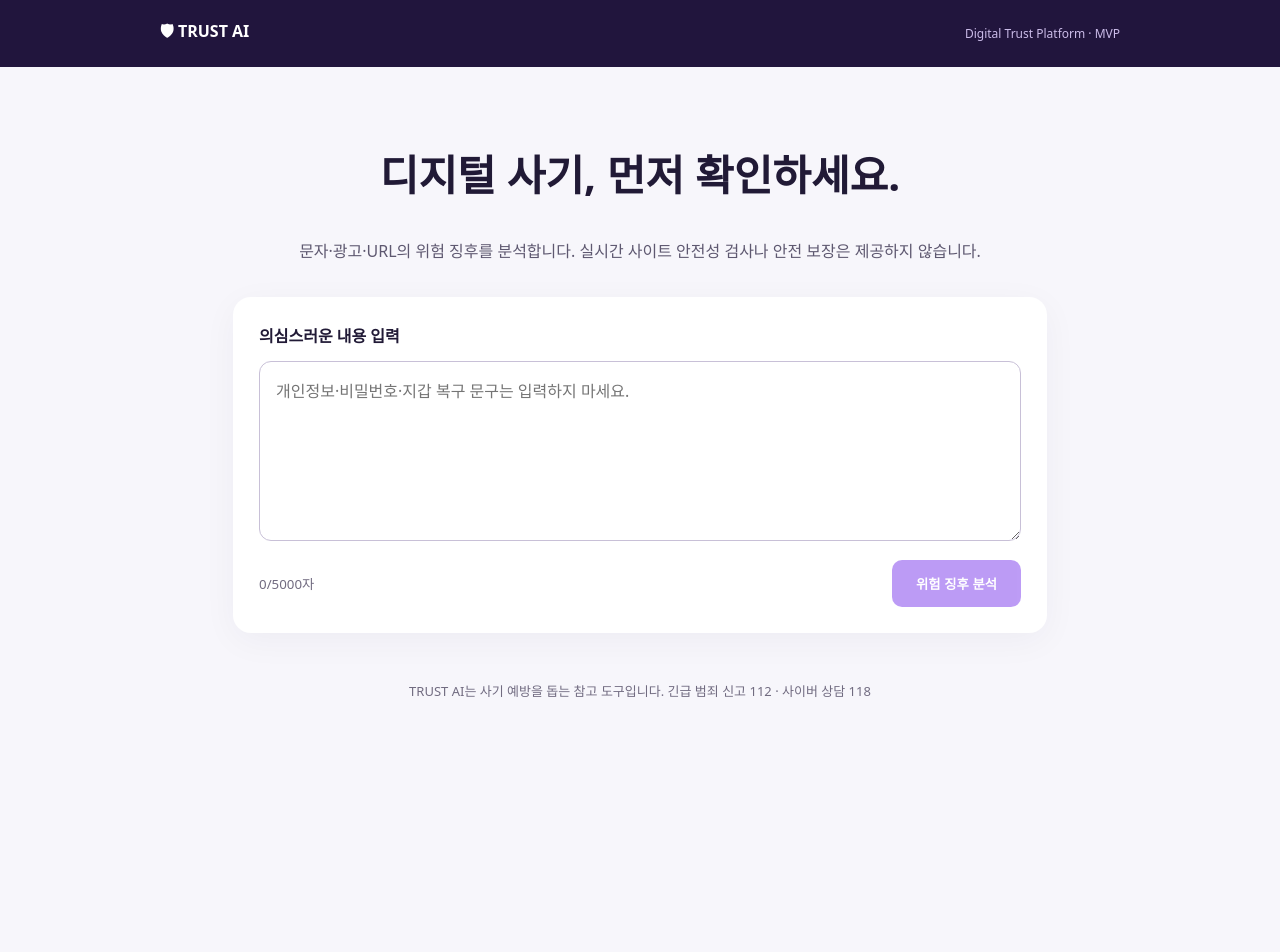
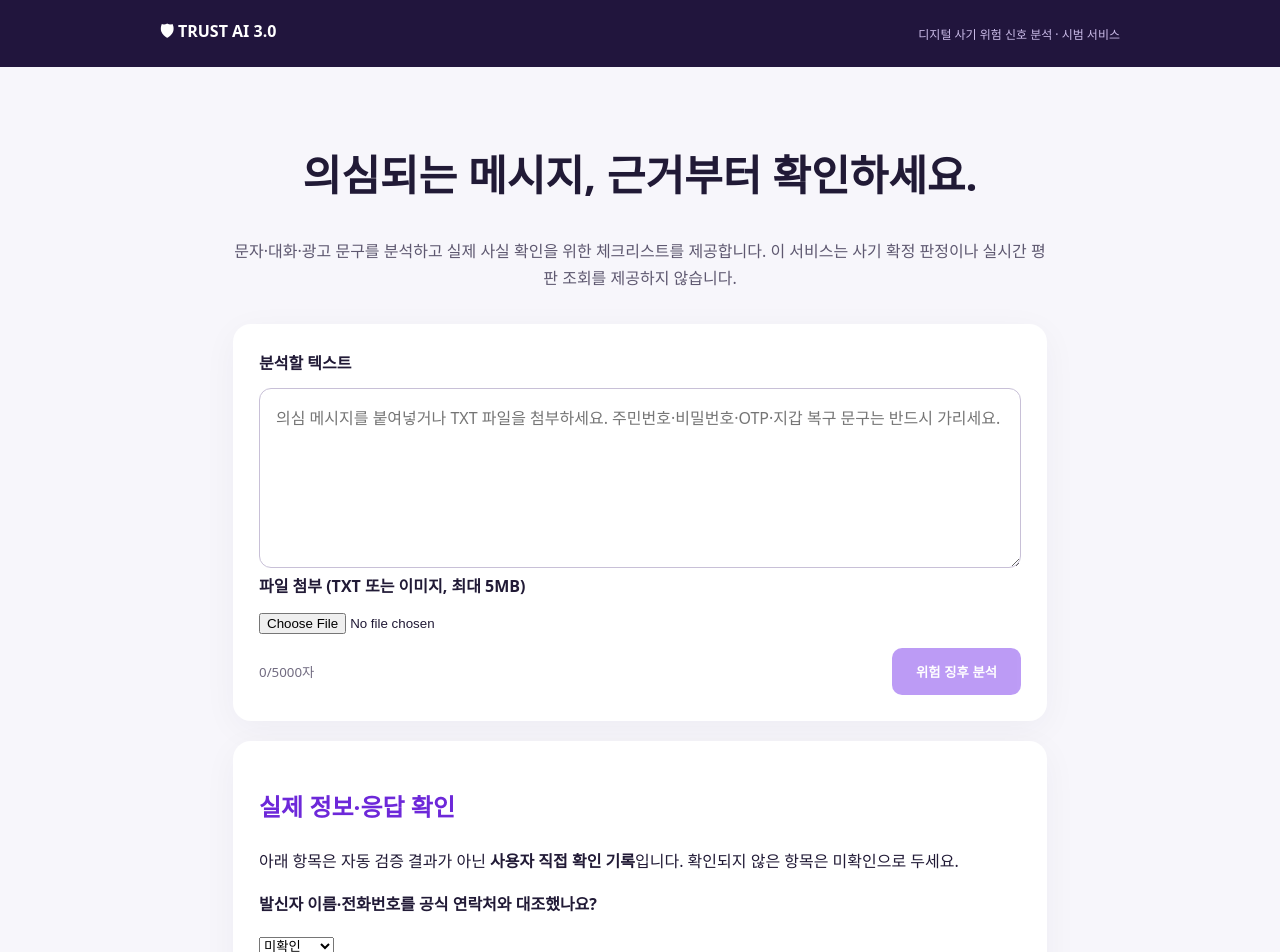
Before and after one commit to userface76/trust-ai-platform, a React (Vite) app in the folder web/: page / in a window 1280 px wide. Shown: the top 952 px of the page. Before the commit the page ends 800 px from the top, so only its background shows below. Built offline with nearby package versions, Linux system fonts and the light colour scheme.

Commit message:
feat: text file and image evidence input with verification checklist

```diff
--- a/web/src/main.jsx
+++ b/web/src/main.jsx
@@ -1,6 +1,22 @@
-import React,{useState} from 'react';import{createRoot}from'react-dom/client';import './style.css';
+import React,{useState} from 'react';
+import{createRoot}from'react-dom/client';
+import './style.css';
+const MAX=5000;
 function App(){
- const [value,setValue]=useState(''),[result,setResult]=useState(null),[busy,setBusy]=useState(false),[error,setError]=useState('');
- async function scan(e){e.preventDefault();setBusy(true);setError('');setResult(null);try{const r=await fetch('/api/v1/scans',{method:'POST',headers:{'Content-Type':'application/json'},body:JSON.stringify({text:value})});const data=await r.json();if(!r.ok)throw Error(data.error||'분석 실패');setResult(data)}catch(e){setError(e.message)}finally{setBusy(false)}}
- return <><header><strong>🛡 TRUST AI</strong><span>Digital Trust Platform · MVP</span></header><main><section className="hero"><h1>디지털 사기, 먼저 확인하세요.</h1><p>문자·광고·URL의 위험 징후를 분석합니다. 실시간 사이트 안전성 검사나 안전 보장은 제공하지 않습니다.</p></section><form onSubmit={scan}><label htmlFor="message">의심스러운 내용 입력</label><textarea id="message" maxLength="5000" value={value} onChange={e=>setValue(e.target.value)} placeholder="개인정보·비밀번호·지갑 복구 문구는 입력하지 마세요." required/><div className="actions"><small>{value.length}/5000자</small><button disabled={busy||!value.trim()}>{busy?'분석 중…':'위험 징후 분석'}</button></div></form>{error&&<article role="alert" className="error">{error}</article>}{result&&<article aria-live="polite"><h2>{result.label}</h2><p>{result.summary}</p><h3>판단 근거</h3><ul>{result.reasons.map((x,i)=><li key={i}>{x}</li>)}</ul><h3>권장 행동</h3><p>{result.advice}</p><small>분석 ID: {result.id} · 규칙 버전: {result.version}</small></article>}<footer>TRUST AI는 사기 예방을 돕는 참고 도구입니다. 긴급 범죄 신고 112 · 사이버 상담 118</footer></main></>
-};createRoot(document.getElementById('root')).render(<App/>);
+ const [value,setValue]=useState(''),[file,setFile]=useState(null),[preview,setPreview]=useState(''),[result,setResult]=useState(null),[busy,setBusy]=useState(false),[error,setError]=useState(''),[checks,setChecks]=useState({}),[feedback,setFeedback]=useState('');
+ function chooseFile(e){const f=e.target.files?.[0];setError('');setFile(null);setPreview('');if(!f)return;
+  if(f.size>5*1024*1024){setError('파일은 5MB 이하여야 합니다.');return}
+  if(f.type.startsWith('image/')){if(!['image/png','image/jpeg','image/webp'].includes(f.type)){setError('PNG, JPG, WEBP 이미지만 지원합니다.');return}setFile(f);const reader=new FileReader();reader.onload=()=>setPreview(String(reader.result));reader.readAsDataURL(f)}
+  else if(f.name.toLowerCase().endsWith('.txt')){const reader=new FileReader();reader.onload=()=>{const text=String(reader.result||'');if(text.length>MAX){setError('텍스트 파일은 5000자 이하여야 합니다.');return}setValue(text);setFile(f)};reader.readAsText(f)}
+  else setError('TXT 또는 PNG/JPG/WEBP 파일만 지원합니다.');
+ }
+ async function scan(e){e.preventDefault();setBusy(true);setError('');setResult(null);setChecks({});setFeedback('');try{const r=await fetch('/api/v1/scans',{method:'POST',headers:{'Content-Type':'application/json'},body:JSON.stringify({text:value})});const data=await r.json();if(!r.ok)throw Error(data.error||'분석 실패');setResult(data)}catch(e){setError(e.message)}finally{setBusy(false)}}
+ const checklist=[['sender','발신자 이름·전화번호를 공식 연락처와 대조했나요?'],['domain','링크 주소가 해당 기관의 공식 도메인과 일치하나요?'],['claim','안내된 거래·주문·계약 사실을 공식 채널에서 확인했나요?'],['money','송금·인증번호·개인정보 제공 요구가 있었나요?']];
+ return <><header><strong>🛡 TRUST AI 3.0</strong><span>디지털 사기 위험 신호 분석 · 시범 서비스</span></header><main><section className="hero"><h1>의심되는 메시지, 근거부터 확인하세요.</h1><p>문자·대화·광고 문구를 분석하고 실제 사실 확인을 위한 체크리스트를 제공합니다. 이 서비스는 사기 확정 판정이나 실시간 평판 조회를 제공하지 않습니다.</p></section>
+ <form onSubmit={scan}><label htmlFor="message">분석할 텍스트</label><textarea id="message" maxLength={MAX} value={value} onChange={e=>setValue(e.target.value)} placeholder="의심 메시지를 붙여넣거나 TXT 파일을 첨부하세요. 주민번호·비밀번호·OTP·지갑 복구 문구는 반드시 가리세요."/><label htmlFor="evidence">파일 첨부 (TXT 또는 이미지, 최대 5MB)</label><input id="evidence" type="file" accept=".txt,text/plain,image/png,image/jpeg,image/webp" onChange={chooseFile}/>{file&&<p className="note">선택한 파일: {file.name}</p>}{preview&&<div className="image-preview"><img src={preview} alt="첨부 이미지 미리보기"/><p className="note">이미지는 현재 서버에 전송하거나 자동 판독하지 않습니다. 이미지에 적힌 내용을 위 입력창에 직접 옮겨 적어 분석해 주세요. 이미지 OCR은 추후 제공 예정입니다.</p></div>}<div className="actions"><small>{value.length}/{MAX}자</small><button disabled={busy||!value.trim()}>{busy?'분석 중…':'위험 징후 분석'}</button></div></form>
+ {error&&<article role="alert" className="error">{error}</article>}
+ {result&&<article aria-live="polite"><h2>{result.label}</h2><p>{result.summary}</p><h3>판단 근거 (규칙 일치)</h3><ul>{result.reasons.map((x,i)=><li key={i}>{x}</li>)}</ul><h3>권장 행동</h3><p>{result.advice}</p><small>분석 ID: {result.id} · 규칙 버전: {result.version}</small></article>}
+ <article><h2>실제 정보·응답 확인</h2><p>아래 항목은 자동 검증 결과가 아닌 <strong>사용자 직접 확인 기록</strong>입니다. 확인되지 않은 항목은 미확인으로 두세요.</p>{checklist.map(([id,label])=><div className="check-row" key={id}><label htmlFor={id}>{label}</label><select id={id} value={checks[id]||'unchecked'} onChange={e=>setChecks(s=>({...s,[id]:e.target.value}))}><option value="unchecked">미확인</option><option value="yes">예</option><option value="no">아니요</option><option value="na">해당 없음</option></select></div>)}<label htmlFor="feedback">실제 확인한 응답·결과 메모 (선택)</label><textarea id="feedback" className="feedback" maxLength="2000" value={feedback} onChange={e=>setFeedback(e.target.value)} placeholder="예: 공식 고객센터에 직접 전화했더니 해당 안내를 발송한 적이 없다고 답변함. 개인정보는 기록하지 마세요."/><div className="actions"><small>현재 이 기록은 서버에 저장·제출되지 않습니다.</small><button type="button" onClick={()=>{const report={analysis:result?{id:result.id,level:result.level,reasons:result.reasons,version:result.version}:null,checks,feedback,createdAt:new Date().toISOString()};const blob=new Blob([JSON.stringify(report,null,2)],{type:'application/json'});const url=URL.createObjectURL(blob);const a=document.createElement('a');a.href=url;a.download='trust-ai-review.json';a.click();setTimeout(()=>URL.revokeObjectURL(url),1000)}}>확인 기록 다운로드</button></div></article>
+ <footer>TRUST AI는 사기 예방을 돕는 참고 도구입니다. 긴급 범죄 신고 112 · 사이버 상담 118</footer></main></>
+}
+createRoot(document.getElementById('root')).render(<App/>);
```
